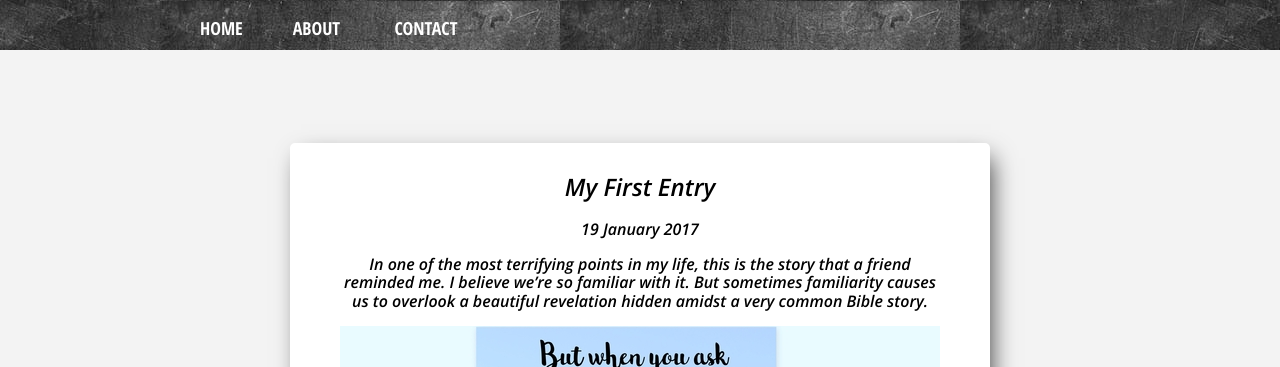
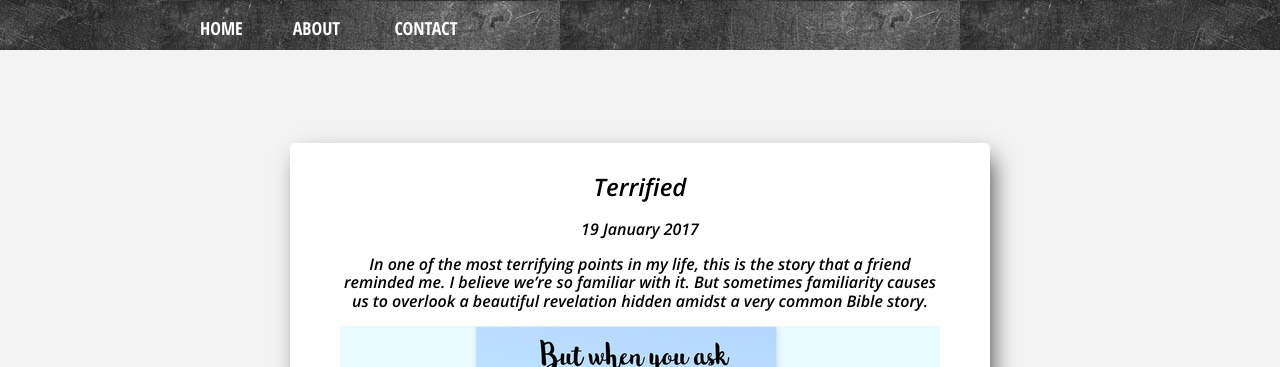
Before and after one commit to clauwycuizon/clauwycuizon, a Jekyll site: the page built from _posts/2017-01-22-crossing-to-the-other-side.markdown, in a window 1280 px wide. Shown: the top 367 px of the page. Built offline with Jekyll 4.4.1, drawn with Linux system fonts in a browser that asks for light colours; comment, search, counter and statistics services are not loaded.

Commit message:
edited 2nd post title

```diff
--- a/_posts/2017-01-22-crossing-to-the-other-side.markdown
+++ b/_posts/2017-01-22-crossing-to-the-other-side.markdown
@@ -1,5 +1,5 @@
 ---
-title: My First Entry
+title: Terrified
 date: 2017-01-19 00:00:00 Z
 layout: post
 comments: true
```
